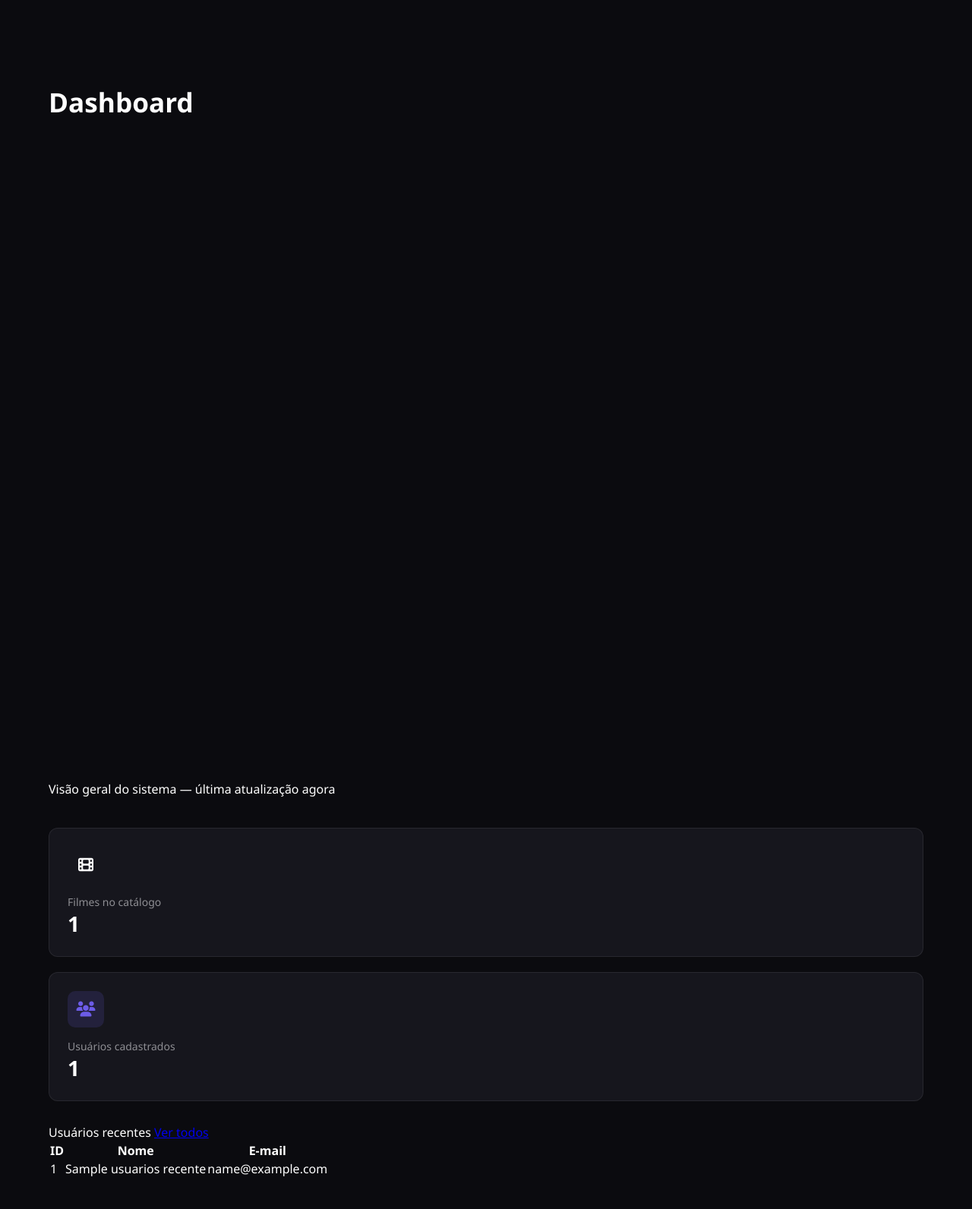
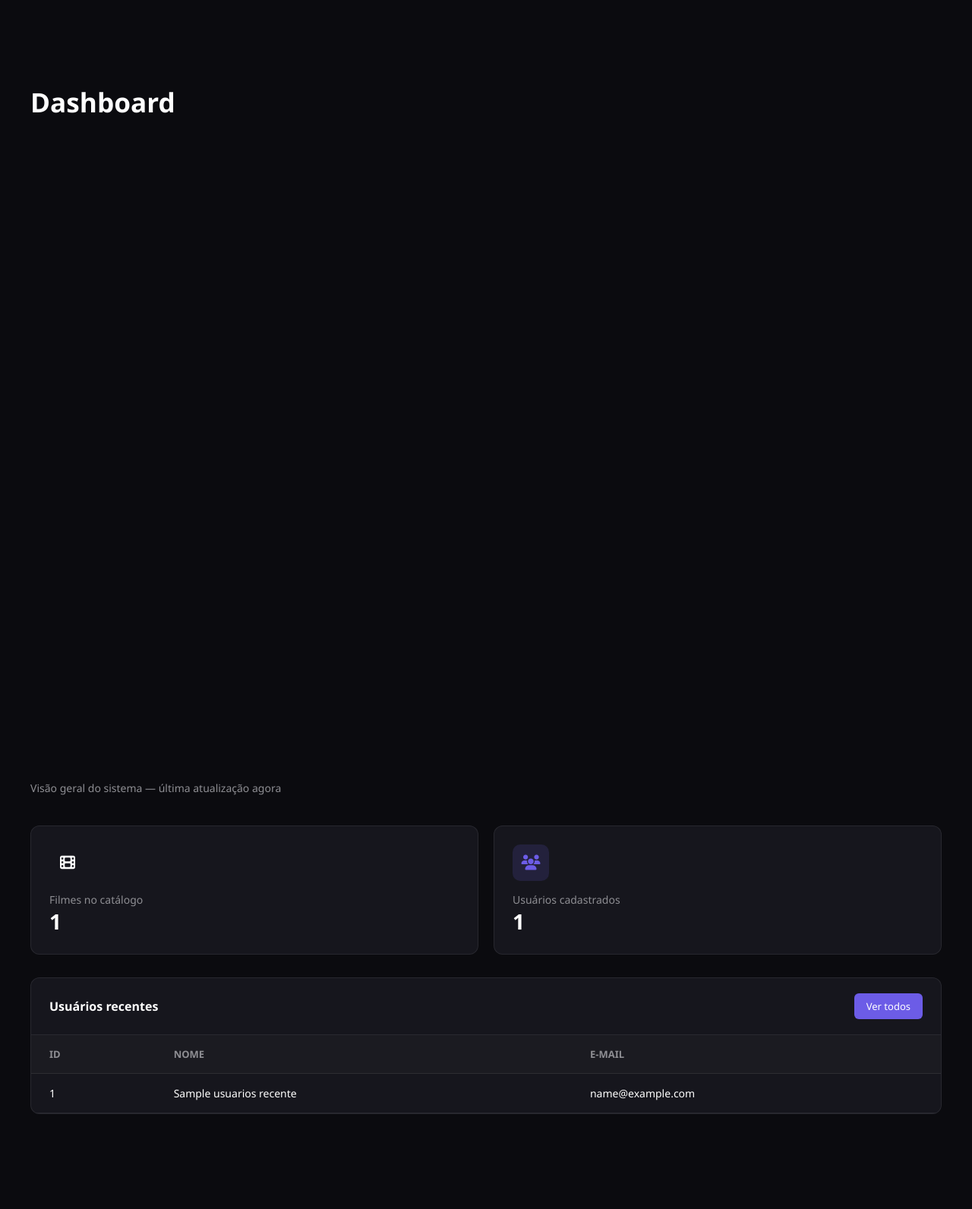
Before and after one commit to HenriqueAbe/amnesia, a FastAPI app: template templates/dashboard.html in a window 1280 px wide. Shown: the part 115-1707 px from the top of the page at 76% size. After the commit the page ends 1582 px from the top, so only its background shows below. Run offline with FastAPI, Linux system fonts and the light colour scheme; the template is opened without the code that fills it: most values are stand-ins (such as "Sample title", 1, 10 or a date in 2020).

Commit message:
arrumando telas

```diff
--- a/static/css/dashboard.css
+++ b/static/css/dashboard.css
@@ -15,7 +15,7 @@
 
 .metrics-grid {
     display: grid;
-    grid-template-columns: repeat(auto-fit, min-width(240px, 1fr));
+    grid-template-columns: repeat(auto-fit, minmax(240px, 1fr));
     gap: 20px;
     margin-bottom: 30px;
 }
@@ -59,3 +59,129 @@
     color: var(--text-gray);
     font-size: 14px;
 }
+
+/* Admin Main */
+.admin-main {
+    flex: 1;
+    padding: 40px;
+    width: 100%;
+}
+
+.content-header {
+    margin-bottom: 36px;
+}
+
+.content-header h1 {
+    font-size: 32px;
+    font-weight: 700;
+    color: var(--text-white);
+    margin-bottom: 8px;
+}
+
+.page-sub {
+    color: var(--text-gray);
+    font-size: 14px;
+}
+
+/* Content Grid */
+.content-grid {
+    display: grid;
+    grid-template-columns: 1fr;
+    gap: 20px;
+}
+
+/* Table Card */
+.table-card {
+    background: var(--bg-card);
+    border: 1px solid var(--border);
+    border-radius: 12px;
+    overflow: hidden;
+}
+
+.table-card-header {
+    padding: 20px 24px;
+    display: flex;
+    justify-content: space-between;
+    align-items: center;
+    border-bottom: 1px solid var(--border);
+}
+
+.table-card-header span {
+    font-weight: 600;
+    color: var(--text-white);
+}
+
+.btn-sm {
+    background: var(--purple-primary);
+    color: white;
+    border: none;
+    padding: 8px 16px;
+    border-radius: 6px;
+    cursor: pointer;
+    font-size: 13px;
+    text-decoration: none;
+    transition: background 0.2s;
+}
+
+.btn-sm:hover {
+    background: #5a4fbf;
+}
+
+/* Admin Table */
+.admin-table {
+    width: 100%;
+    border-collapse: collapse;
+}
+
+.admin-table thead {
+    background: rgba(255, 255, 255, 0.02);
+}
+
+.admin-table th {
+    padding: 16px 24px;
+    text-align: left;
+    font-weight: 600;
+    color: var(--text-gray);
+    border-bottom: 1px solid var(--border);
+    font-size: 13px;
+    text-transform: uppercase;
+}
+
+.admin-table td {
+    padding: 16px 24px;
+    border-bottom: 1px solid var(--border);
+    color: var(--text-white);
+    font-size: 14px;
+}
+
+.admin-table tbody tr:hover {
+    background: rgba(255, 255, 255, 0.02);
+}
+
+/* Responsivo */
+@media (max-width: 768px) {
+    .admin-layout {
+        flex-direction: column;
+    }
+
+    .admin-main {
+        padding: 20px;
+    }
+
+    .metrics-grid {
+        grid-template-columns: 1fr;
+    }
+
+    .content-header h1 {
+        font-size: 24px;
+    }
+
+    .admin-table {
+        font-size: 12px;
+    }
+
+    .admin-table th,
+    .admin-table td {
+        padding: 12px 16px;
+    }
+}
--- /dev/null
+++ b/static/js/dashboard.js
@@ -0,0 +1,41 @@
+/**
+ * Dashboard Admin - JavaScript
+ * Funcionalidades da página de painel administrativo
+ */
+
+document.addEventListener('DOMContentLoaded', function() {
+    // Inicialização do dashboard
+    initializeDashboard();
+});
+
+/**
+ * Inicializa os componentes do dashboard
+ */
+function initializeDashboard() {
+    // Adicionar efeitos de hover aos cards de métrica
+    const metricCards = document.querySelectorAll('.metric-card');
+    metricCards.forEach(card => {
+        card.addEventListener('mouseenter', function() {
+            this.style.transform = 'translateY(-5px)';
+        });
+        card.addEventListener('mouseleave', function() {
+            this.style.transform = 'translateY(0)';
+        });
+    });
+}
+
+/**
+ * Atualiza as métricas do dashboard
+ */
+function refreshMetrics() {
+    console.log('Atualizando métricas do dashboard...');
+    // Adicione lógica de atualização aqui
+}
+
+/**
+ * Navega para visualizar todos os usuários
+ */
+function viewAllUsers() {
+    console.log('Navegando para lista de usuários...');
+    // Adicione lógica de navegação aqui
+}
--- a/templates/geral/menu.html
+++ b/templates/geral/menu.html
@@ -16,8 +16,9 @@
             <a href="/meus_filmes" class="nav-item-menu">🎬 Meus filmes</a>
 
             {% if user.tipo == 'ADMIN' or user.Tipo == 'ADMIN' %}
-            <a href="{{ url_for('dashboard') }}" class="nav-item-menu">📊 Painel Admin</a>
+            <a href="/dashboard" class="nav-item-menu">📊 Painel Admin</a>
             {% endif %}
+
         </nav>
 
         <div class="user-info-menu">
```
Also changed, not shown: static/js/comentarios.js (added, +174 -0 lines), static/js/utils.js (added, +131 -0 lines).
